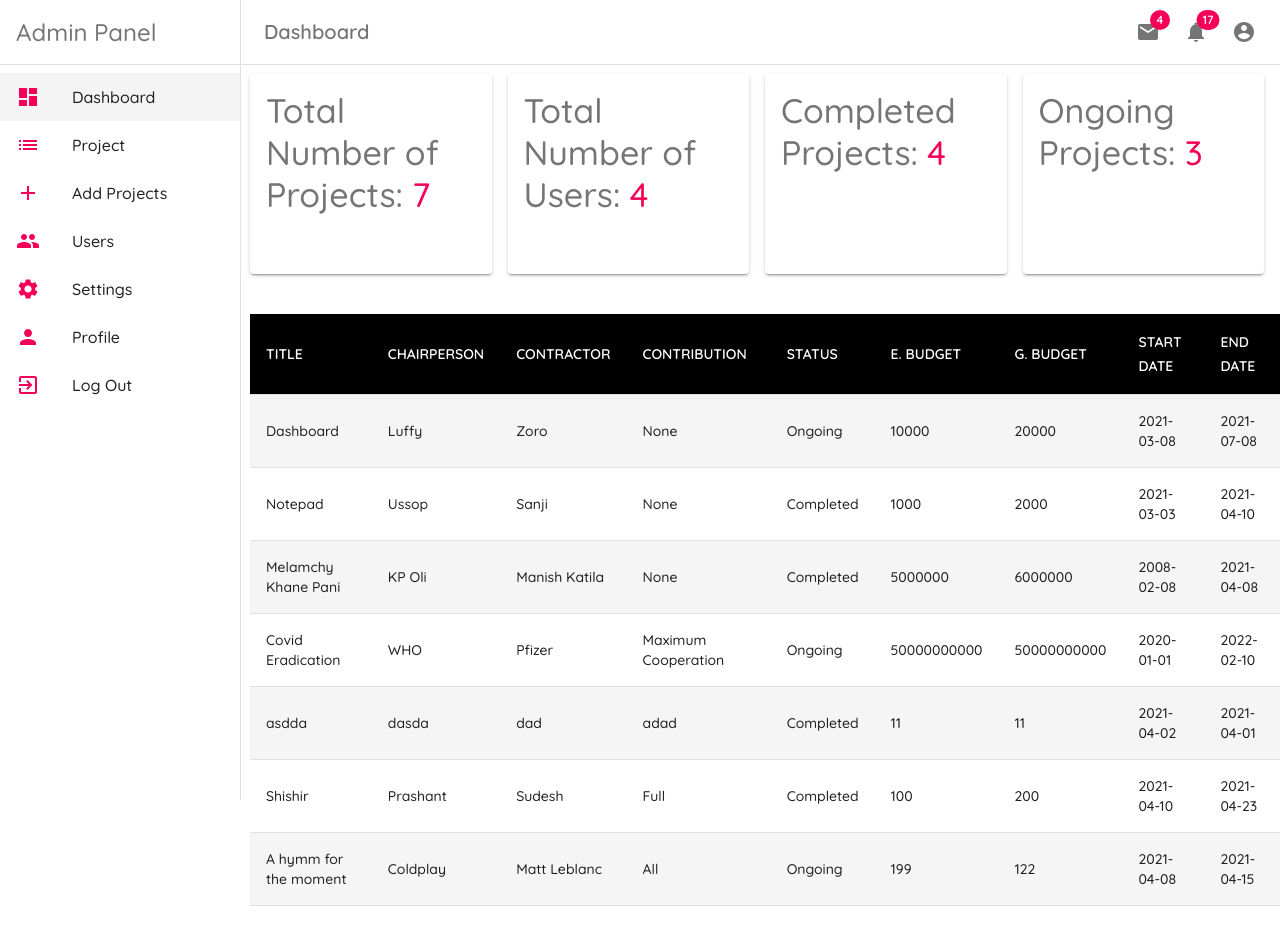
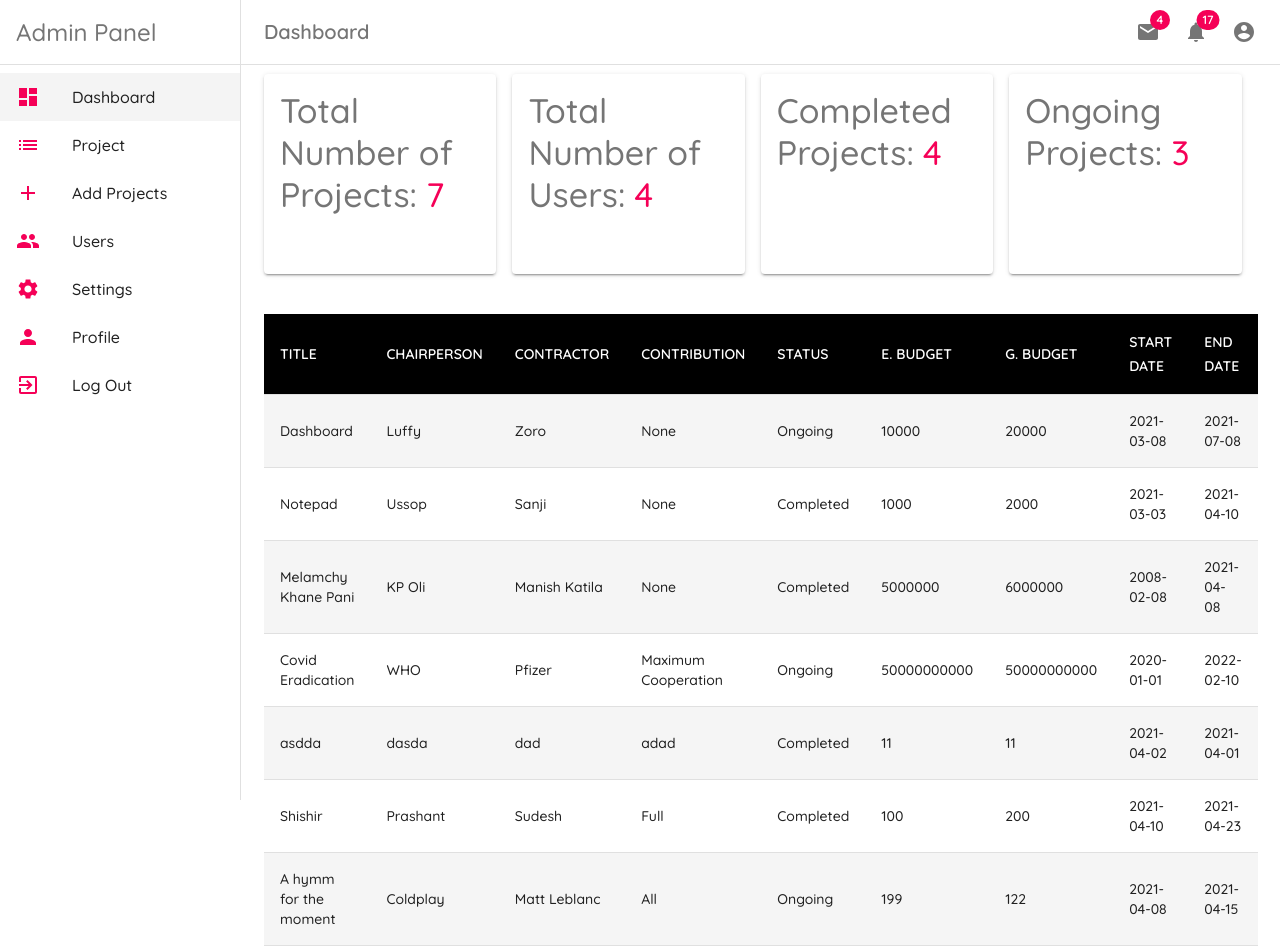
Before and after one commit to birajrb/dashboard, a React (Create React App) app: page / in a window 1280 px wide. Before the commit the page ends 906 px from the top, so only its background shows below. Built offline with nearby package versions, Linux system fonts and the light colour scheme; data requests are answered from the project's data file.

Commit message:
Adds container to all pages

```diff
--- a/src/layout/Layout.js
+++ b/src/layout/Layout.js
@@ -22,10 +22,7 @@ import AccountCircle from "@material-ui/icons/AccountCircle";
 import MailIcon from "@material-ui/icons/Mail";
 import NotificationsIcon from "@material-ui/icons/Notifications";
 import IconButton from "@material-ui/core/IconButton";
-import Dashboard from "../pages/Dashboard";
-import Add from "../pages/Add";
-import Project from "../pages/Project";
-import EditProject from "../pages/EditProject";
+import { Container } from "@material-ui/core";
 
 const drawerWidth = 240;
 const menuItems = [
@@ -110,7 +107,6 @@ const useStyles = makeStyles((theme) => {
     },
     container: {
       marginTop: 10,
-      marginLeft: 10
     },
   };
 });
@@ -193,7 +189,7 @@ export default function Layout({ children }) {
       </Drawer>
       <div className={classes.children}>
         <div className={classes.toolbar}></div>
-        <div className={classes.container}>{children}</div>
+        <Container className={classes.container}>{children}</Container>
       </div>
     </div>
   );
--- a/src/pages/Add.js
+++ b/src/pages/Add.js
@@ -10,6 +10,7 @@ import RadioGroup from '@material-ui/core/RadioGroup';
 import FormControlLabel from '@material-ui/core/FormControlLabel';
 import FormControl from '@material-ui/core/FormControl';
 import FormLabel from '@material-ui/core/FormLabel';
+import Container from "@material-ui/core/Container"
 
 const useStyles = makeStyles((theme) =>
   createStyles({
--- a/src/pages/Project.js
+++ b/src/pages/Project.js
@@ -3,6 +3,7 @@ import { makeStyles } from '@material-ui/core/styles';
 import Grid from "@material-ui/core/Grid";
 import Paper from '@material-ui/core/Paper';
 import CardLayout from '../layout/CardLayout';
+import { Container } from '@material-ui/core';
 
 const paperwidth = 500;
 
```
